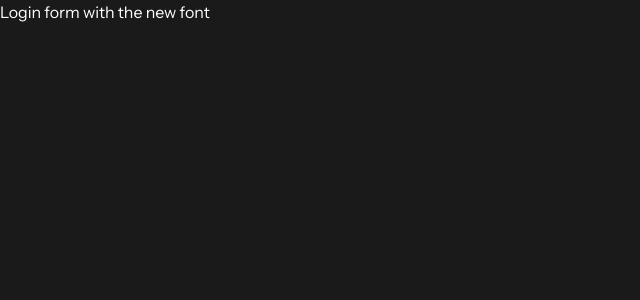
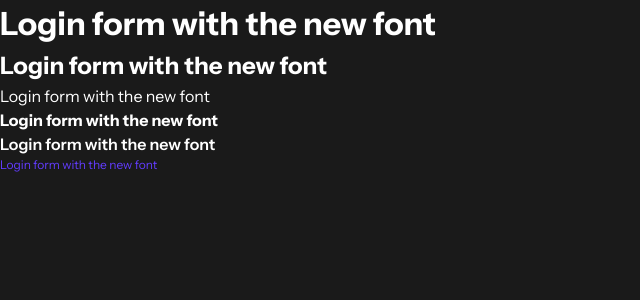
Before and after one commit to cheClaud/devlinks, a React (Vite) app: page / in a window 1280 px wide. Shown: the top 300 px of the page, without its empty margins (0-640 px from the left). Built offline with nearby package versions, Linux system fonts and the light colour scheme.

Commit message:
design system complete

```diff
--- a/src/index.css
+++ b/src/index.css
@@ -42,3 +42,27 @@ html {
     --spacing-700: 56px;
     --spacing-800: 64px;
 }
+
+.text-preset-1 {
+    @apply font-bold text-[2rem] leading-[150%];
+}
+
+.text-preset-2 {
+    @apply font-bold text-[1.5rem] leading-[150%];
+}
+
+.text-preset-3 {
+    @apply text-[1rem] leading-[150%];
+}
+
+.text-preset-3-bold {
+    @apply font-bold text-[1rem] leading-[150%];
+}
+
+.text-preset-3-semibold {
+    @apply font-semibold text-[1rem] leading-[150%];
+}
+
+.text-preset-4 {
+    @apply text-[0.75rem] leading-[150%];
+}
--- a/src/pages/login.tsx
+++ b/src/pages/login.tsx
@@ -1,7 +1,14 @@
 export default function LoginPage() {
   return (
     <div className="bg-gray-950 h-screen text-white">
-      Login form with the new font
+      <p className="text-preset-1">Login form with the new font</p>
+      <p className="text-preset-2">Login form with the new font</p>
+      <p className="text-preset-3">Login form with the new font</p>
+      <p className="text-preset-3-bold">Login form with the new font</p>
+      <p className="text-preset-3-semibold">Login form with the new font</p>
+      <p className="text-preset-4 text-purple-600">
+        Login form with the new font
+      </p>
     </div>
   );
 }
```
